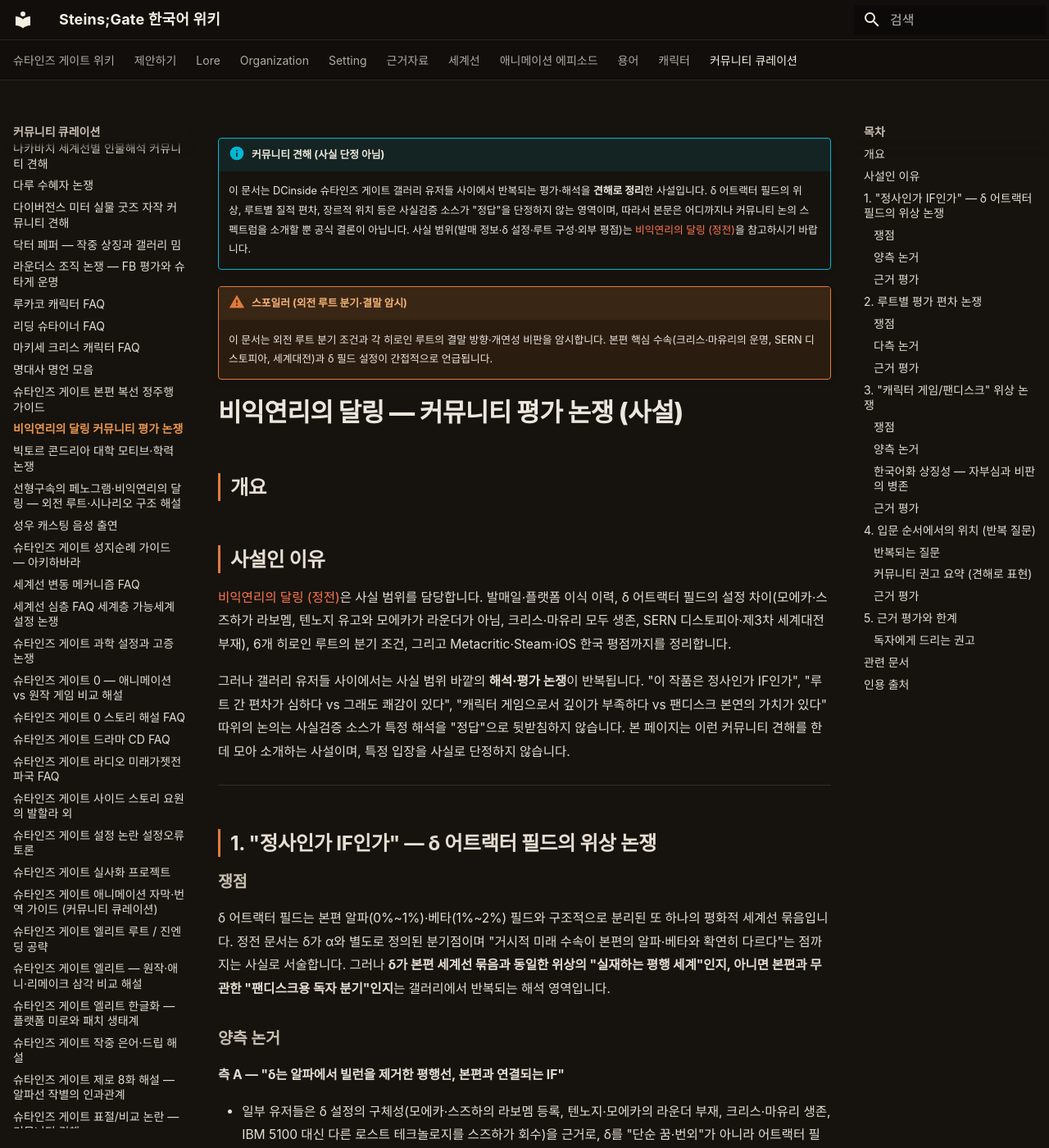
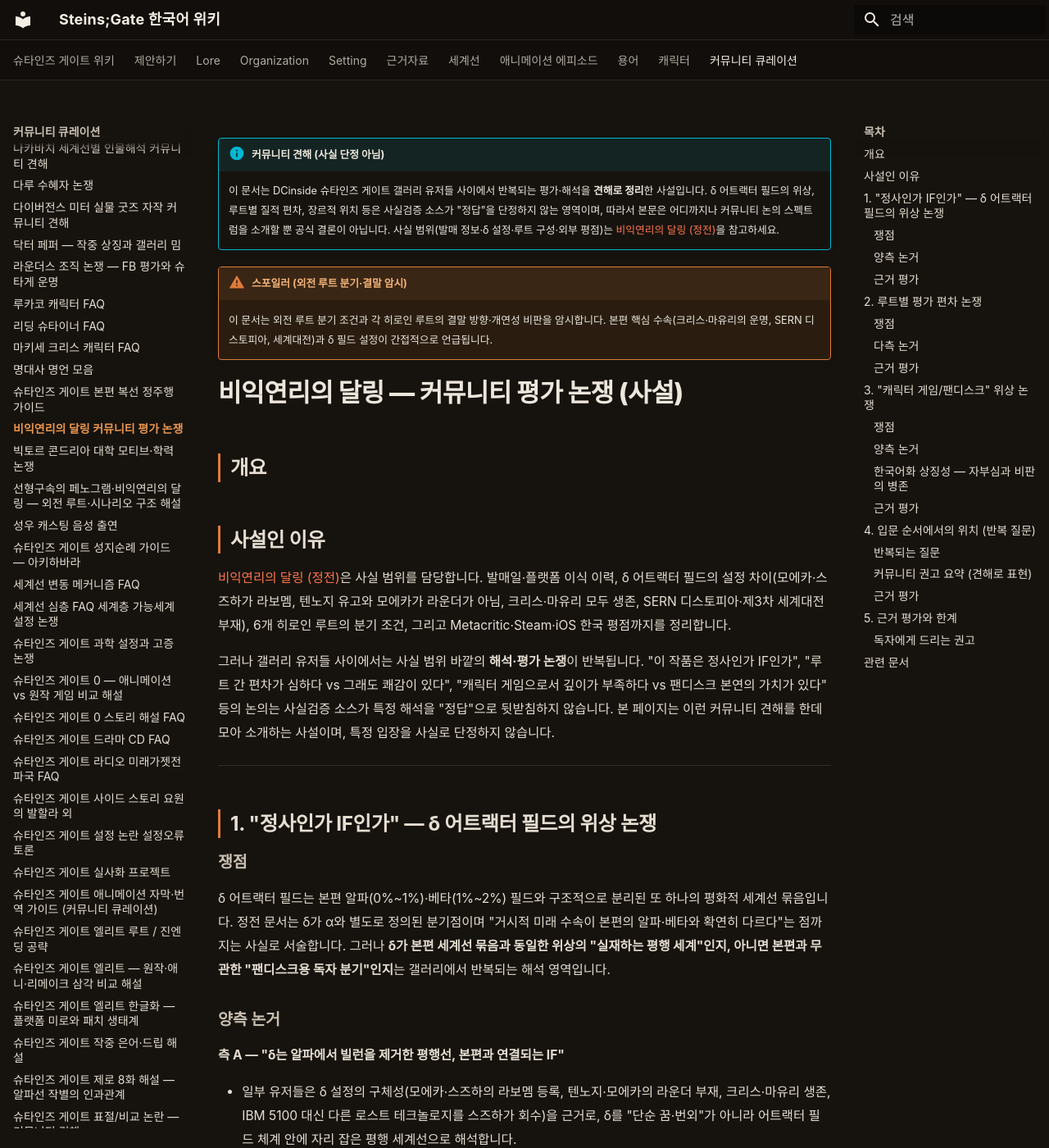
Before and after one commit to sgwiki/sgwiki.github.io, an MkDocs documentation site: the page built from wiki/커뮤니티-큐레이션/비익연리의-달링-커뮤니티-평가-논쟁.md, in a window 1280 px wide and 1400 px high. Shown: the whole window at 82% size. Built offline with MkDocs 1.6.1 and Material for MkDocs 9.7.7, drawn with Linux system fonts in a browser that asks for light colours; some web fonts are replaced; some of the changed text lies outside the part shown.

Commit message:
chore(wiki): 비익연리의-달링-커뮤니티-평가-논쟁 정비 — frontmatter 런타임 마커 제거·격식체 완화(참고하시기 바랍니다→참고하세요·수용하지 마십시오→수용하지 마세요·판단하십시오→판단하세요)·구어 정리(따위의 논의→등의 논의·꽁냥거림→달달한 분위기·로맨틱한 분위기)·빈 '## 인용 출처' 고아 헤더 제거
Co-Authored-By: Claude Opus 4.6 <noreply@anthropic.com>

```diff
--- a/wiki/커뮤니티-큐레이션/비익연리의-달링-커뮤니티-평가-논쟁.md
+++ b/wiki/커뮤니티-큐레이션/비익연리의-달링-커뮤니티-평가-논쟁.md
@@ -3,15 +3,13 @@ spoiler: main_story
 category: 커뮤니티-큐레이션
 type: media
 last_modified: 2026-06-30
-generated_via: p6
-run_id: 568f70e7
 genre: editorial
 evidence_grade: community_only
-description: "슈타인즈 게이트 갤러리에서 반복되는 비익연리의 달링 평가 논쟁(δ 필드 정사 여부·루트별 호불호·캐릭터 게임 위상)을 사실검증 미충족 '커뮤니티 견해'로 정리한 사설."
+description: "슈타인즈 게이트 갤러리에서 반복되는 비익연리의 달링 평가 논쟁(δ 필드 정사 여부·루트별 호불호·캐릭터 게임 위상)을 사실검증 미충족 '커뮤니티 견해'로 정리한 사설입니다."
 ---
 
 !!! info "커뮤니티 견해 (사실 단정 아님)"
-    이 문서는 DCinside 슈타인즈 게이트 갤러리 유저들 사이에서 반복되는 평가·해석을 **견해로 정리**한 사설입니다. δ 어트랙터 필드의 위상, 루트별 질적 편차, 장르적 위치 등은 사실검증 소스가 "정답"을 단정하지 않는 영역이며, 따라서 본문은 어디까지나 커뮤니티 논의 스펙트럼을 소개할 뿐 공식 결론이 아닙니다. 사실 범위(발매 정보·δ 설정·루트 구성·외부 평점)는 [비익연리의 달링 (정전)](../lore/비익연리의-달링.md)을 참고하시기 바랍니다.
+    이 문서는 DCinside 슈타인즈 게이트 갤러리 유저들 사이에서 반복되는 평가·해석을 **견해로 정리**한 사설입니다. δ 어트랙터 필드의 위상, 루트별 질적 편차, 장르적 위치 등은 사실검증 소스가 "정답"을 단정하지 않는 영역이며, 따라서 본문은 어디까지나 커뮤니티 논의 스펙트럼을 소개할 뿐 공식 결론이 아닙니다. 사실 범위(발매 정보·δ 설정·루트 구성·외부 평점)는 [비익연리의 달링 (정전)](../lore/비익연리의-달링.md)을 참고하세요.
 
 !!! warning "스포일러 (외전 루트 분기·결말 암시)"
     이 문서는 외전 루트 분기 조건과 각 히로인 루트의 결말 방향·개연성 비판을 암시합니다. 본편 핵심 수속(크리스·마유리의 운명, SERN 디스토피아, 세계대전)과 δ 필드 설정이 간접적으로 언급됩니다.
@@ -24,7 +22,7 @@ description: "슈타인즈 게이트 갤러리에서 반복되는 비익연리
 
 [비익연리의 달링 (정전)](../lore/비익연리의-달링.md)은 사실 범위를 담당합니다. 발매일·플랫폼 이식 이력, δ 어트랙터 필드의 설정 차이(모에카·스즈하가 라보멤, 텐노지 유고와 모에카가 라운더가 아님, 크리스·마유리 모두 생존, SERN 디스토피아·제3차 세계대전 부재), 6개 히로인 루트의 분기 조건, 그리고 Metacritic·Steam·iOS 한국 평점까지를 정리합니다.
 
-그러나 갤러리 유저들 사이에서는 사실 범위 바깥의 **해석·평가 논쟁**이 반복됩니다. "이 작품은 정사인가 IF인가", "루트 간 편차가 심하다 vs 그래도 쾌감이 있다", "캐릭터 게임으로서 깊이가 부족하다 vs 팬디스크 본연의 가치가 있다" 따위의 논의는 사실검증 소스가 특정 해석을 "정답"으로 뒷받침하지 않습니다. 본 페이지는 이런 커뮤니티 견해를 한데 모아 소개하는 사설이며, 특정 입장을 사실로 단정하지 않습니다.
+그러나 갤러리 유저들 사이에서는 사실 범위 바깥의 **해석·평가 논쟁**이 반복됩니다. "이 작품은 정사인가 IF인가", "루트 간 편차가 심하다 vs 그래도 쾌감이 있다", "캐릭터 게임으로서 깊이가 부족하다 vs 팬디스크 본연의 가치가 있다" 등의 논의는 사실검증 소스가 특정 해석을 "정답"으로 뒷받침하지 않습니다. 본 페이지는 이런 커뮤니티 견해를 한데 모아 소개하는 사설이며, 특정 입장을 사실로 단정하지 않습니다.
 
 ---
 
@@ -145,9 +143,9 @@ description: "슈타인즈 게이트 갤러리에서 반복되는 비익연리
 
 ### 독자에게 드리는 권고
 
-- **사실을 확인하고 싶으시다면** [비익연리의 달링 (정전)](../lore/비익연리의-달링.md)과 [선형구속의 페노그램](../lore/선형구속의-페노그램.md)을 참고하시기 바랍니다.
-- **논쟁의 한쪽을 "정답"으로 수용하지 마십시오.** 본 사설은 어느 해석도 사실로 단정하지 않습니다.
-- **본인의 감상 취향에 맞춰 판단하십시오.** 본편 시리어스 톤을 선호하는 유저와 캐릭터 일상선을 선호하는 유저가 동일 작품을 다르게 평가하는 것은 자연스러운 일입니다.
+- **사실을 확인하고 싶으시다면** [비익연리의 달링 (정전)](../lore/비익연리의-달링.md)과 [선형구속의 페노그램](../lore/선형구속의-페노그램.md)을 참고하세요.
+- **논쟁의 한쪽을 "정답"으로 수용하지 마세요.** 본 사설은 어느 해석도 사실로 단정하지 않습니다.
+- **본인의 감상 취향에 맞춰 판단하세요.** 본편 시리어스 톤을 선호하는 유저와 캐릭터 일상선을 선호하는 유저가 동일 작품을 다르게 평가하는 것은 자연스러운 일입니다.
 
 ---
 
@@ -162,5 +160,3 @@ description: "슈타인즈 게이트 갤러리에서 반복되는 비익연리
 - [페이리스 냥냥](../캐릭터/페이리스-냥냥.md)
 - [키류 모에카](../캐릭터/키류-모에카.md)
 - [오카베 린타로](../캐릭터/오카베-린타로.md)
-
-## 인용 출처
```
Also changed, not shown: other parts of wiki/커뮤니티-큐레이션/비익연리의-달링-커뮤니티-평가-논쟁.md (+2 -2 lines).
